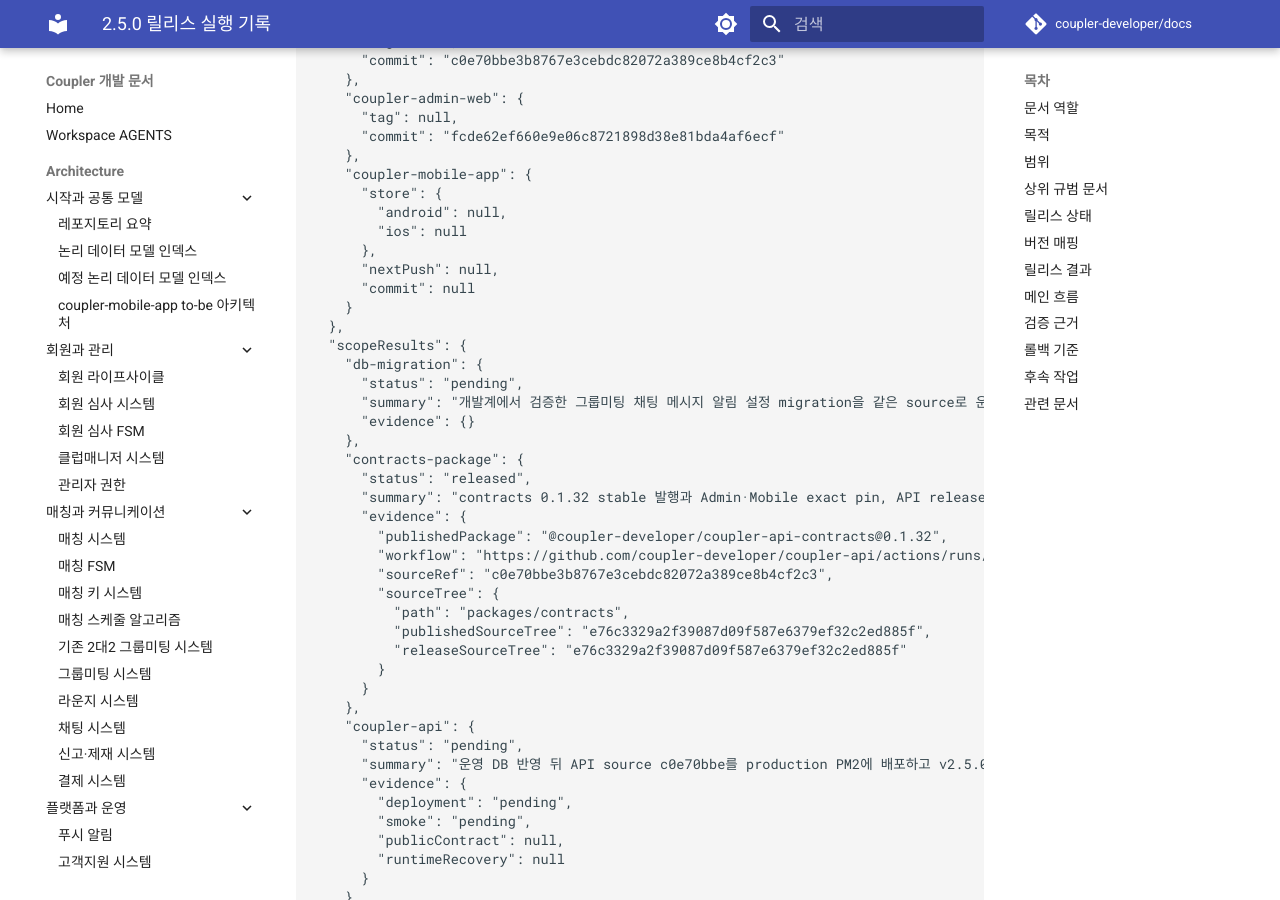
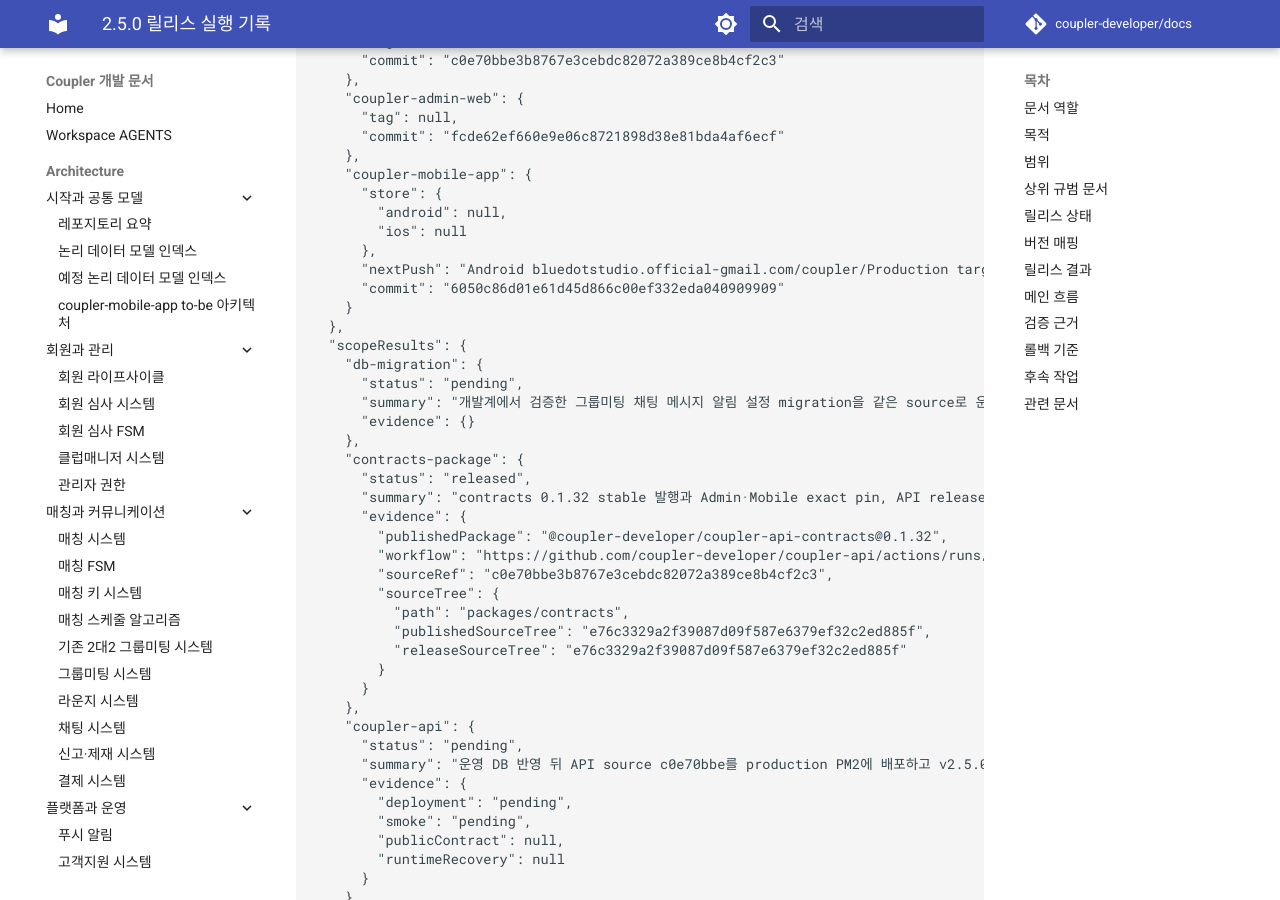
Before and after one commit to coupler-developer/docs, an MkDocs documentation site: the page built from content/releases/v2.5.0.md, in a window 1280 px wide and 900 px high, scrolled down 520 px. Built offline with MkDocs 1.6.1 and Material for MkDocs 9.7.7, drawn with Linux system fonts in a browser that asks for light colours; comment, search, counter and statistics services are not loaded; some of the changed text lies outside the part shown.

Commit message:
docs: NextPush 운영 기준 SHA 연결
Reason:
- 운영 preflight가 mobile-nextpush scope의 exact source ref를 version mapping에서 확인해야 함

Changes:
- 양 플랫폼 Production target 2.4.2와 Mobile 6050c86 source를 매핑

How:
- 아직 생성되지 않은 label 대신 pre-deploy app/deployment/target mapping을 고정하고 결과 label은 배포 후 갱신

Tests:
- yarn validate:release-records 통과
- yarn lint:md 통과

```diff
--- a/content/releases/v2.5.0.md
+++ b/content/releases/v2.5.0.md
@@ -32,8 +32,8 @@
         "android": null,
         "ios": null
       },
-      "nextPush": null,
-      "commit": null
+      "nextPush": "Android bluedotstudio.official-gmail.com/coupler/Production target 2.4.2; iOS bluedotstudio.official-gmail.com/coupler-ios/Production target 2.4.2",
+      "commit": "6050c86d01e61d45d866c00ef332eda040909909"
     }
   },
   "scopeResults": {
@@ -138,9 +138,7 @@
 - `docs`: 기록 버전 `v2.5.0`, 태그 `N/A`, 커밋 `pending`
 - `coupler-api`: 태그 `N/A`, 커밋 `c0e70bbe3b8767e3cebdc82072a389ce8b4cf2c3`
 - `coupler-admin-web`: 태그 `N/A`, 커밋 `fcde62ef660e9e06c8721898d38e81bda4af6ecf`
-- `coupler-mobile-app`: Android Store `N/A`, Android 릴리스 태그 `N/A`, Android 커밋 `N/A`,
-  Android source `N/A`, iOS Store `N/A`, iOS 릴리스 태그 `N/A`, iOS 커밋 `N/A`, iOS source `N/A`,
-  NextPush `N/A`, NextPush 커밋 `N/A`
+- `coupler-mobile-app`: Android Store `N/A`, Android 릴리스 태그 `N/A`, Android 커밋 `N/A`, Android source `N/A`, iOS Store `N/A`, iOS 릴리스 태그 `N/A`, iOS 커밋 `N/A`, iOS source `N/A`, NextPush `Android bluedotstudio.official-gmail.com/coupler/Production target 2.4.2; iOS bluedotstudio.official-gmail.com/coupler-ios/Production target 2.4.2`, NextPush 커밋 `6050c86d01e61d45d866c00ef332eda040909909`
 
 ## 릴리스 결과
 
```
